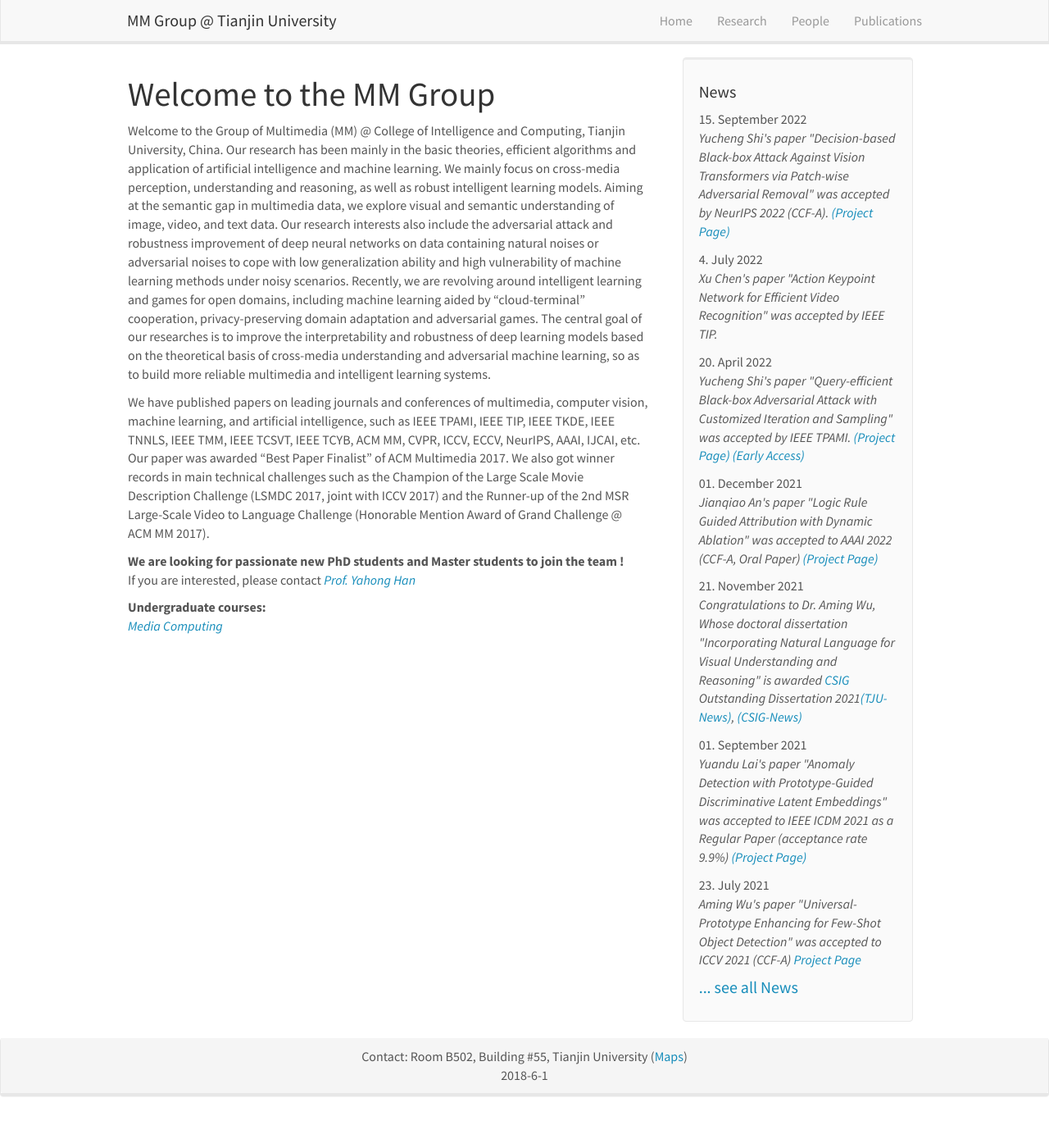
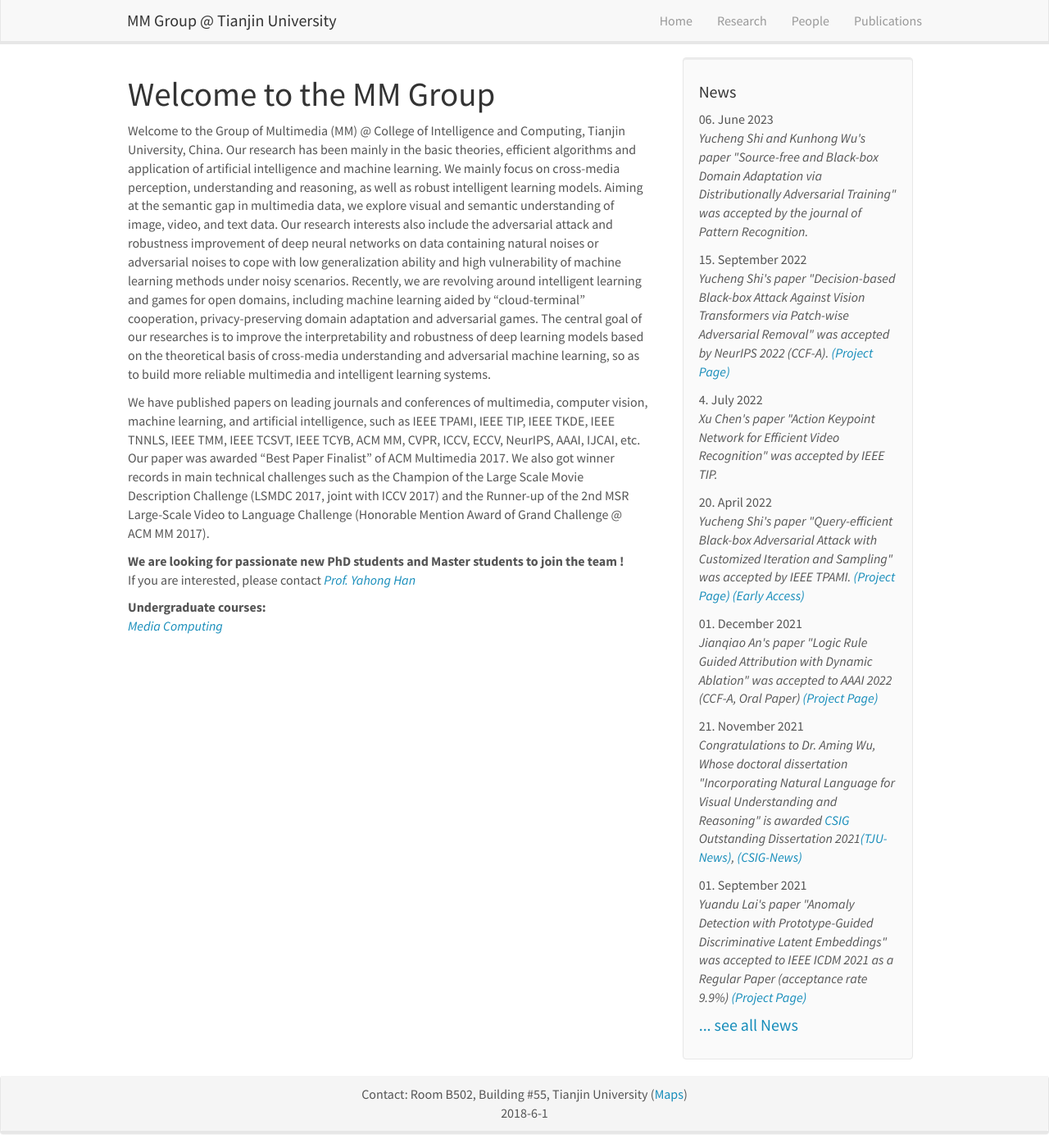
Before and after one commit to tjumm/tjumm.github.io, a Jekyll site: the page built from _pages/home.md, in a window 1280 px wide and 1400 px high. Shown: the whole window at 82% size. Built offline with Jekyll 4.4.1, drawn with Linux system fonts in a browser that asks for light colours; comment, search, counter and statistics services are not loaded.

Commit message:
add yucheng and kunhong paper

```diff
--- a/_data/news.yml
+++ b/_data/news.yml
@@ -1,3 +1,6 @@
+- date: 06. June 2023
+  headline: "Yucheng Shi and Kunhong Wu's paper \"Source-free and Black-box Domain Adaptation via Distributionally Adversarial Training\" was accepted by the journal of Pattern Recognition."
+
 - date: 15. September 2022
   headline: "Yucheng Shi's paper \"Decision-based Black-box Attack Against Vision Transformers via Patch-wise Adversarial Removal\" was accepted by NeurIPS 2022 (CCF-A). <a href='https://github.com/shiyuchengTJU/PAR'>(Project Page)</a>"
 
--- a/_data/publist.yml
+++ b/_data/publist.yml
@@ -1,3 +1,12 @@
+- title: "1. Source-free and Black-box Domain Adaptation via Distributionally Adversarial Training"
+  image: dummy.png
+  description:
+  authors: Yucheng Shi, Kunhong Wu, Yahong Han, Yunfeng Shao, Bingshuai Li, Fei Wu
+  link:
+    url:
+    display: Pattern Recognition
+  highlight: 0
+
 - title: "1. Reliable and Interpretable Personalized Federated Learning"
   image: dummy.png
   description:
```
